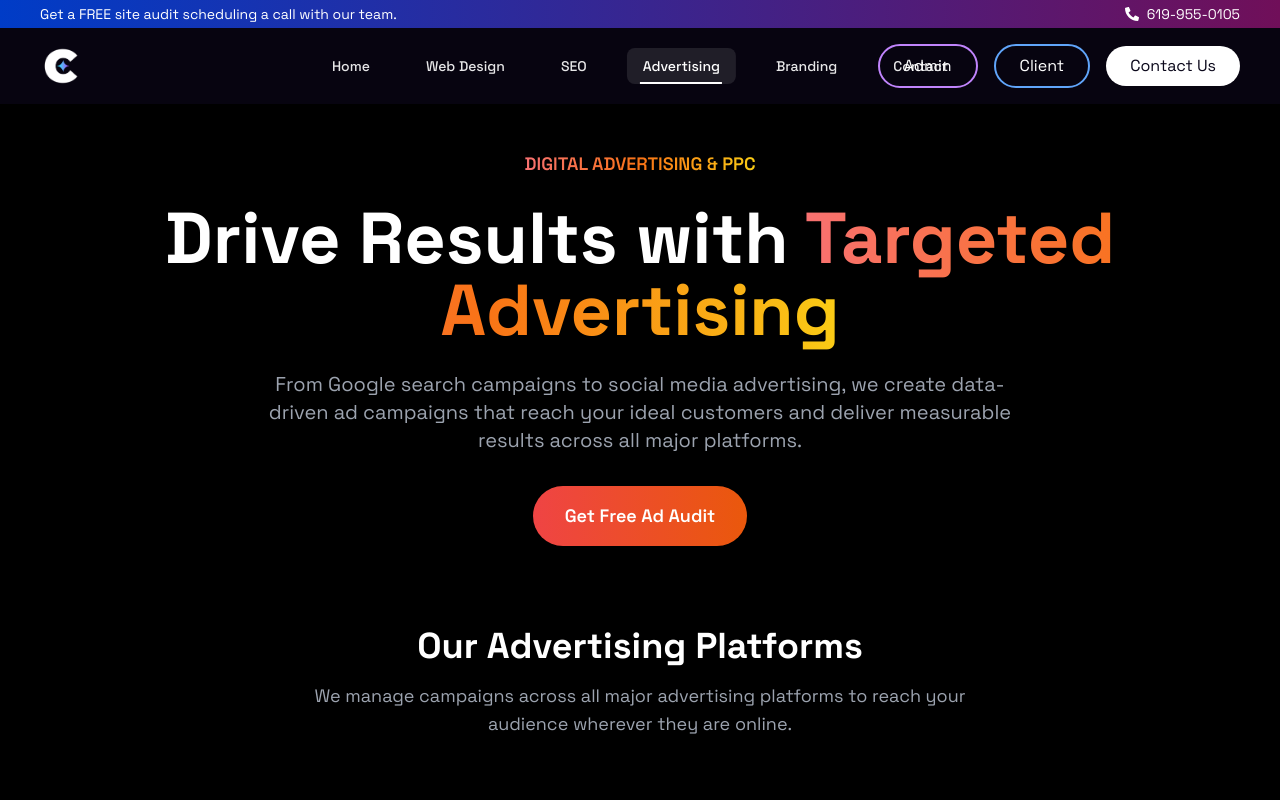
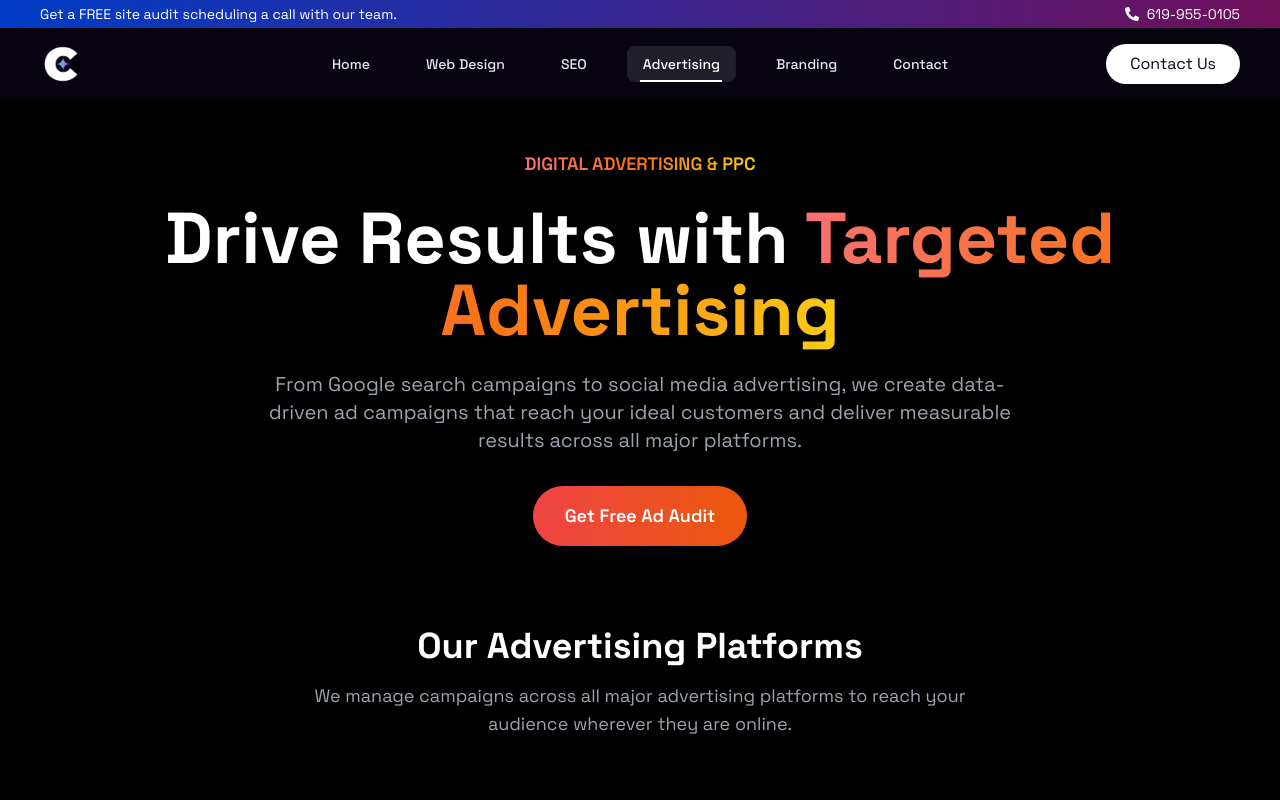
Before and after one commit to dieg0espx/Comcreate-site, a Next.js app: page /ads in a window 1280 px wide. Shown: the top 800 px of the page. Built offline with nearby package versions, Linux system fonts and the light colour scheme.

Commit message:
Remove admin and client dashboard buttons from header navigation

```diff
--- a/components/Header.js
+++ b/components/Header.js
@@ -157,20 +157,6 @@ export default function Header() {
 
           {/* Buttons - Desktop */}
           <div className="hidden md:flex items-center gap-2 lg:gap-4">
-            <Link
-              href="/admin-dashboard"
-              className="group px-4 lg:px-6 py-2 rounded-full border-2 border-purple-400 text-white text-sm lg:text-base font-md bg-transparent hover:border-transparent transition-all duration-300 whitespace-nowrap relative overflow-hidden"
-            >
-              <span className="relative z-10">Admin</span>
-              <div className="absolute inset-0 bg-gradient-to-r from-purple-500 to-magenta-500 opacity-0 group-hover:opacity-100 transition-opacity duration-300"></div>
-            </Link>
-            <Link
-              href="/client-dashboard"
-              className="group px-4 lg:px-6 py-2 rounded-full border-2 border-blue-400 text-white text-sm lg:text-base font-md bg-transparent hover:border-transparent transition-all duration-300 whitespace-nowrap relative overflow-hidden"
-            >
-              <span className="relative z-10">Client</span>
-              <div className="absolute inset-0 bg-gradient-to-r from-blue-500 to-cyan-500 opacity-0 group-hover:opacity-100 transition-opacity duration-300"></div>
-            </Link>
             <button
               onClick={handleContactClick}
               className="group px-4 lg:px-6 py-2 rounded-full bg-white text-[#0a071a] text-sm lg:text-base font-md transition-all duration-300 whitespace-nowrap relative overflow-hidden"
@@ -289,31 +275,14 @@ export default function Header() {
             </div>
           </div>
 
-          {/* Dashboards */}
-          <div className="space-y-3 mb-8">
-            <div className={`text-xs font-semibold text-white/60 uppercase tracking-wider mb-3 transition-all duration-700 delay-1100 ${isMenuOpen ? 'translate-x-0 opacity-100' : '-translate-x-10 opacity-0'}`}>
-              Dashboards
-            </div>
-            <div className={`grid grid-cols-2 gap-3 transition-all duration-700 delay-1200 ${isMenuOpen ? 'translate-y-0 opacity-100' : 'translate-y-10 opacity-0'}`}>
-              <Link href="/admin-dashboard" className="group p-3 rounded-xl border border-white/10 hover:border-purple-400/30 hover:bg-purple-500/10 transition-all duration-300 text-center" onClick={() => setIsMenuOpen(false)}>
-                <div className="text-lg mb-1">⚙️</div>
-                <div className="text-white text-xs font-medium">Admin</div>
-                <div className="text-white/60 text-xs">Project management</div>
-              </Link>
-              <Link href="/client-dashboard" className="group p-3 rounded-xl border border-white/10 hover:border-blue-400/30 hover:bg-blue-500/10 transition-all duration-300 text-center" onClick={() => setIsMenuOpen(false)}>
-                <div className="text-lg mb-1">👤</div>
-                <div className="text-white text-xs font-medium">Client</div>
-                <div className="text-white/60 text-xs">Track projects</div>
-              </Link>
-            </div>
-          </div>
+
 
           {/* Contact Information */}
           <div className="space-y-3 mb-8">
-            <div className={`text-xs font-semibold text-white/60 uppercase tracking-wider mb-3 transition-all duration-700 delay-1300 ${isMenuOpen ? 'translate-x-0 opacity-100' : '-translate-x-10 opacity-0'}`}>
+            <div className={`text-xs font-semibold text-white/60 uppercase tracking-wider mb-3 transition-all duration-700 delay-1100 ${isMenuOpen ? 'translate-x-0 opacity-100' : '-translate-x-10 opacity-0'}`}>
               Contact Info
             </div>
-            <div className={`space-y-2 transition-all duration-700 delay-1400 ${isMenuOpen ? 'translate-y-0 opacity-100' : 'translate-y-10 opacity-0'}`}>
+            <div className={`space-y-2 transition-all duration-700 delay-1200 ${isMenuOpen ? 'translate-y-0 opacity-100' : 'translate-y-10 opacity-0'}`}>
               <a href="tel:+16199550105" className="flex items-center p-2 rounded-lg hover:bg-white/5 transition-colors group">
                 <FaPhone className="text-blue-400 mr-3" size={14} />
                 <div>
@@ -335,10 +304,10 @@ export default function Header() {
 
           {/* Social Media */}
           <div className="space-y-3 mb-8">
-            <div className={`text-xs font-semibold text-white/60 uppercase tracking-wider mb-3 transition-all duration-700 delay-1500 ${isMenuOpen ? 'translate-x-0 opacity-100' : '-translate-x-10 opacity-0'}`}>
+            <div className={`text-xs font-semibold text-white/60 uppercase tracking-wider mb-3 transition-all duration-700 delay-1300 ${isMenuOpen ? 'translate-x-0 opacity-100' : '-translate-x-10 opacity-0'}`}>
               Follow Us
             </div>
-            <div className={`flex justify-center space-x-4 transition-all duration-700 delay-1600 ${isMenuOpen ? 'translate-y-0 opacity-100' : 'translate-y-10 opacity-0'}`}>
+            <div className={`flex justify-center space-x-4 transition-all duration-700 delay-1400 ${isMenuOpen ? 'translate-y-0 opacity-100' : 'translate-y-10 opacity-0'}`}>
               {[
                 { href: "https://facebook.com", icon: <FaFacebook />, color: "hover:text-blue-500", bg: "hover:bg-blue-500/20" },
                 { href: "https://twitter.com", icon: <FaTwitter />, color: "hover:text-sky-400", bg: "hover:bg-sky-500/20" },
@@ -359,7 +328,7 @@ export default function Header() {
           </div>
 
           {/* CTA Button */}
-          <div className={`transition-all duration-700 delay-1700 ${isMenuOpen ? 'translate-y-0 opacity-100' : 'translate-y-10 opacity-0'}`}>
+          <div className={`transition-all duration-700 delay-1500 ${isMenuOpen ? 'translate-y-0 opacity-100' : 'translate-y-10 opacity-0'}`}>
             <button
               onClick={handleContactClick}
               className="group w-full p-4 rounded-xl bg-gradient-to-r from-blue-600 via-purple-600 to-pink-600 text-white font-semibold text-sm transition-all duration-300 hover:scale-105 hover:shadow-xl hover:shadow-purple-500/30 relative overflow-hidden"
```
